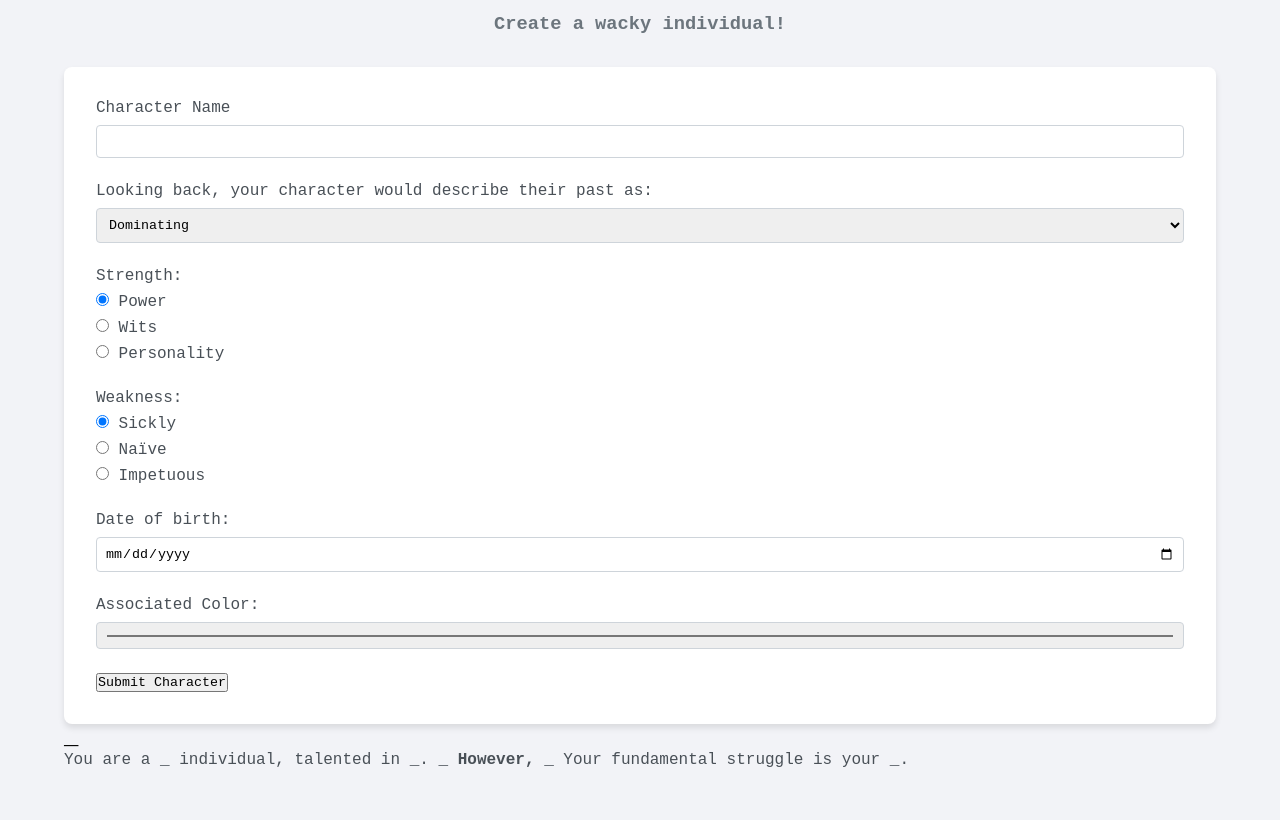
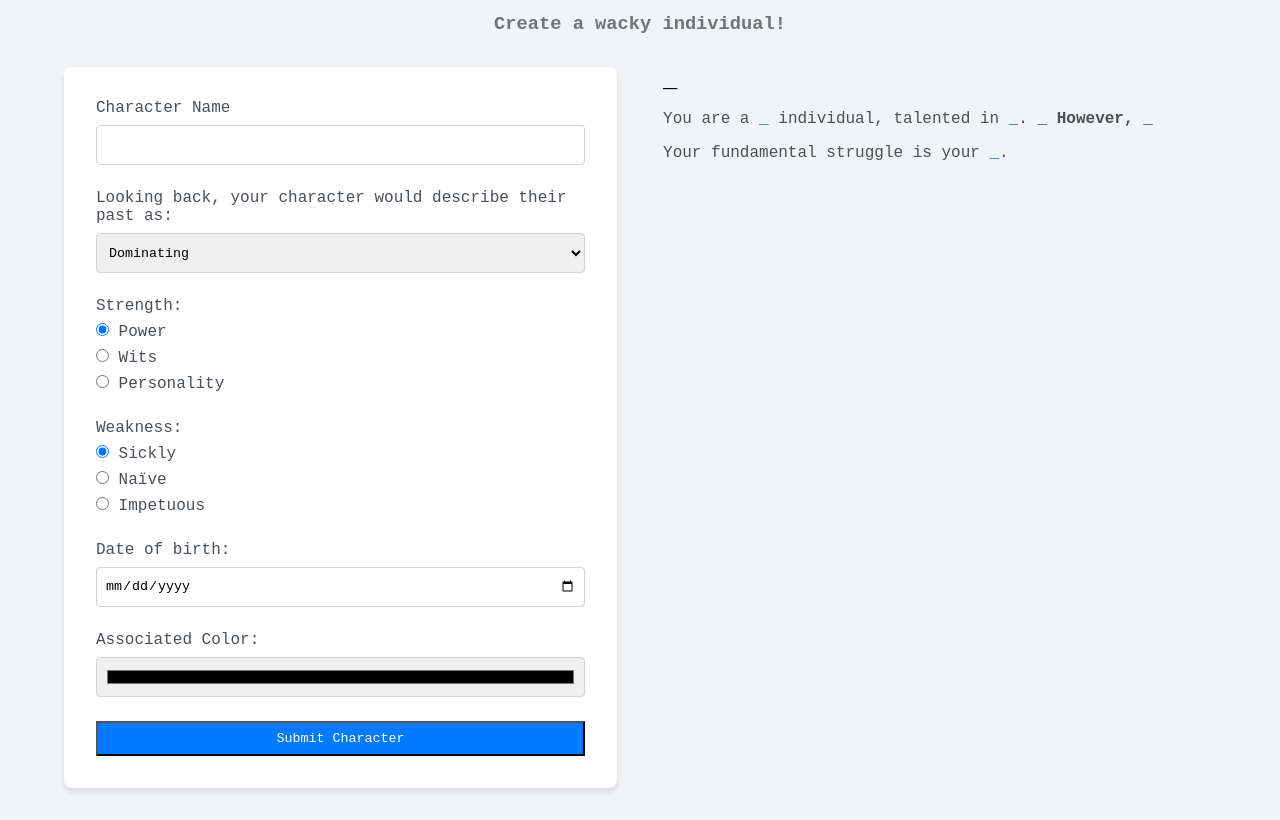
Before and after one commit to Hoomee90/character-builder, a plain HTML site: page index.html in a window 1280 px wide. Shown: the part 72-892 px from the top of the page. Drawn offline with Linux system fonts and the light colour scheme.

Commit message:
add styles to button, character sheet, and page to create splitscreen

```diff
--- a/css/styles.css
+++ b/css/styles.css
@@ -22,6 +22,16 @@ h3 {
   color: #6c757d;
 }
 
+.container {
+  display: flex;
+  justify-content: space-between;
+}
+
+form, #charSheet {
+  width: 48%;
+  box-sizing: border-box;
+}
+
 form {
   background-color: #ffffff;
   padding: 2rem;
@@ -37,8 +47,34 @@ label, p {
 
 .singleLineInput {
   width: 100%;
+  height: 3em;
   padding: 0.5rem;
   border: 1px solid #ced4da;
   border-radius: 4px;
   margin-bottom: 1.5rem;
 }
+
+button {
+  display: block;
+  width: 100%;
+  padding: 0.5rem;
+  background-color: #007bff;
+  color: #ffffff;
+}
+
+button:hover {
+  background-color: #0056b3;
+}
+
+.hidden {
+
+}
+
+.sheetText {
+  margin-bottom: 1rem;
+}
+
+.sheetBlank {
+  font-weight: bold;
+  color: #007bff;
+}
--- a/index.html
+++ b/index.html
@@ -9,6 +9,7 @@
   <h1 class="title">Character Generator</h1>
   <h3>Create a wacky individual!</h3>
 
+  <div class="container">
     <form>
       <label for="name">Character Name</label>
       <input id="name" type="text" name="name" class="singleLineInput">
@@ -60,10 +61,11 @@
     </form>
 
     <div id="charSheet" class="hidden">
-    <h2 id="charName">_</h2>
+      <h2 class="sheetText" id="charName">_</h2>
       <p class="sheetText">You are a <span id="charPersona" class="sheetBlank">_</span> individual, talented in <span id="charTalent" class="sheetBlank">_</span>.</p>
       <p class="sheetText"><span id="charStrength">_</span><strong> However, </strong><span id="charWeakness">_</span></p>
       <p class="sheetText">Your fundamental struggle is your <span id="carStruggle" class="sheetBlank">_</span>.</p>
     </div>
+  </div>
 </body>
 </html>
```
Lines whose indentation alone changed are shown as unchanged.
